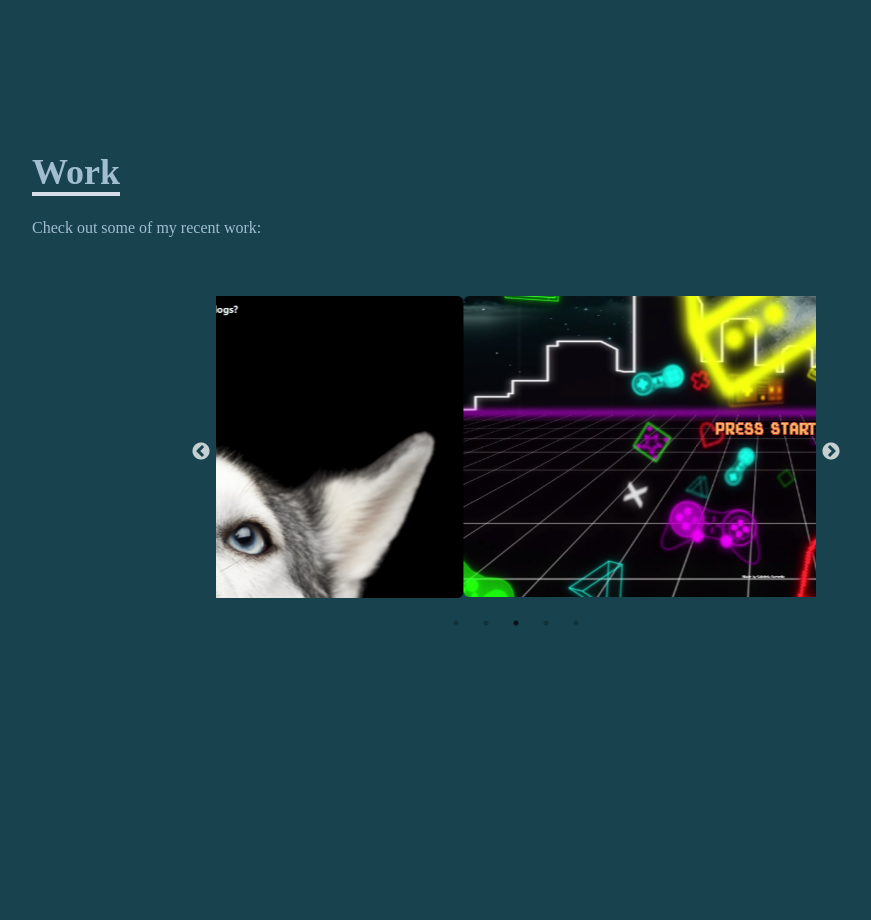
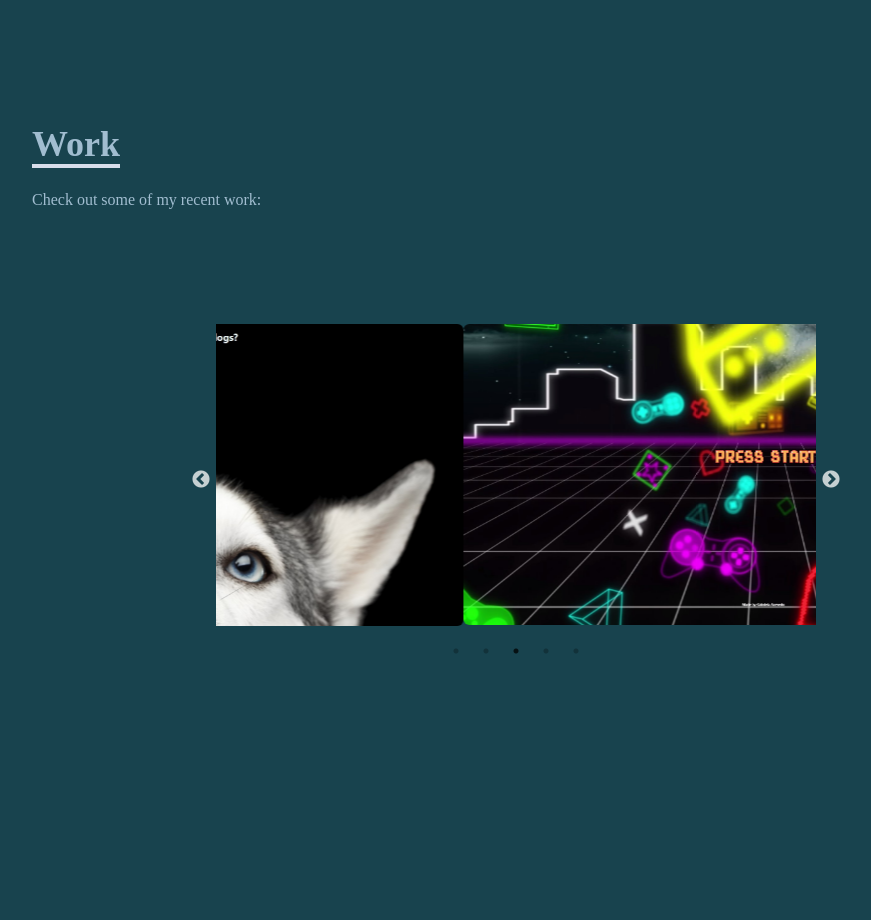
Before and after one commit to gabydesi/myportfolio, a React (Create React App) app: page / in a window 1280 px wide. Shown: the part 2500-3420 px from the top of the page, without its empty margins (124-995 px from the left). Built offline with nearby package versions, Linux system fonts and the light colour scheme.

Commit message:
added carousel for work area

```diff
--- a/src/components/Navbar.jsx
+++ b/src/components/Navbar.jsx
@@ -13,7 +13,7 @@ const Navbar = () => {
   const handleClick = () => setNav(!nav);
 
   return (
-    <div className="fixed w-full h-[80px] flex justify-between items-center px-4 bg-[#18434e] text-[#d8ddea]">
+    <div name="navbar" className="fixed w-full h-[80px] flex justify-between items-center px-4 bg-[#18434e] text-[#d8ddea]">
       <div>
         <img src={Logo} alt="Logo" style={{ width: "80px" }} />
       </div>
--- a/src/components/Work.jsx
+++ b/src/components/Work.jsx
@@ -75,14 +75,14 @@ function Work() {
       className="w-full h-screen md:h-screen text-[#a1bdd0] bg-[#18434e] pt-40"
     >
       <div className="max-w-[1000px] mx-auto p-4 flex flex-col justify-center w-full h-full">
-        <div className="pb-8">
+        <div className="pb-2">
           <p className="text-4xl font-bold inline border-b-4 text-[#a1bdd0] border-[#d8ddea] ">
             Work
           </p>
           <p className="py-6">Check out some of my recent work:</p>
         </div>
 
-        <div className="w-full mx-auto max-w-[600px] justify-center">
+        <div className="w-full mx-auto max-w-[600px] mt-[100px] md:mt-[80px] z-0">
           {/* Carrusel */}
           <Slider {...settings}>
             {workItems.map((item, index) => (
--- a/src/components/WorkCarousel.jsx
+++ b/src/components/WorkCarousel.jsx
@@ -45,13 +45,19 @@ function WorkCarousel() {
       ></div>
       {/* Left arrow */}
 
-      <div className="hidden group-hover:block absolute top-[50%] -translate-x-0 translate-y-[50%] left-5 text-2xl rounded-full p-2 bg-black/20 text-white cursor-pointer">
-        <BsChevronCompactLeft onClick={prevSlide} size={30} />
+      <div
+        className="hidden group-hover:block absolute top-[50%] -translate-x-0 translate-y-[50%] left-5 text-2xl rounded-full p-2 bg-black/20 text-white cursor-pointer"
+
+      >
+        <BsChevronCompactLeft onClick={prevSlide} size={20} />
       </div>
 
       {/* Right arrow */}
-      <div className="hidden group-hover:block absolute top-[50%] -translate-x-0 translate-y-[50%] right-5 text-2xl rounded-full p-2 bg-black/20 text-white cursor-pointer ">
-        <BsChevronCompactRight onClick={nextSlide} size={30} />
+      <div
+        className="hidden group-hover:block absolute top-[50%] -translate-x-0 translate-y-[50%] right-5 text-2xl rounded-full p-2 bg-black/20 text-white cursor-pointer "
+
+      >
+        <BsChevronCompactRight onClick={nextSlide} size={20} />
       </div>
 
       {/* Dots */}
```
